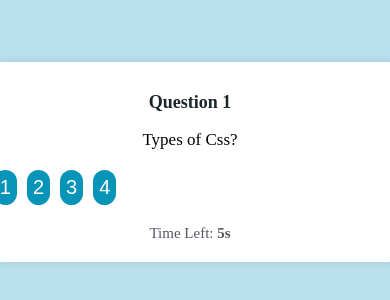
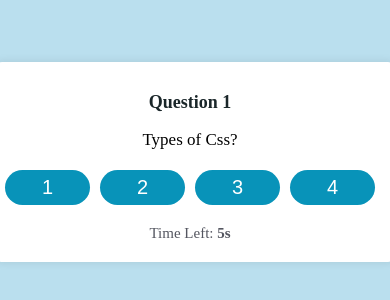
Before and after one commit to umamaheswari0409/quiz, a React (Vite) app: page / in a window 390 px wide. Shown: the part 268-568 px from the top of the page. Built offline with nearby package versions, Linux system fonts and the light colour scheme.

Commit message:
have been edited

```diff
--- a/src/App.css
+++ b/src/App.css
@@ -107,8 +107,6 @@ button:hover{
         .timer{
         font-size: 15px;
         }
-        .option{
-            width: 100px;
-        }
+
 
     }
```
